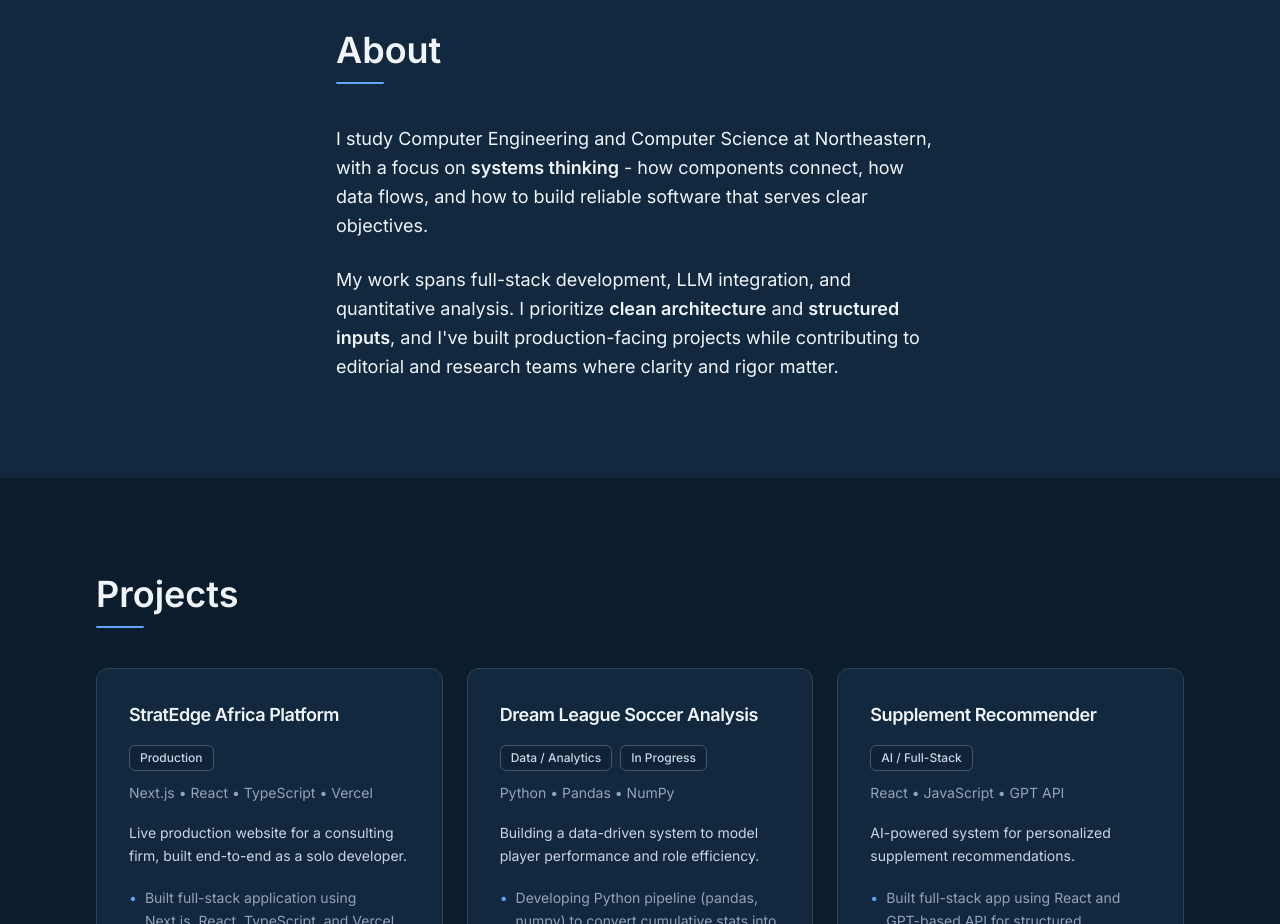
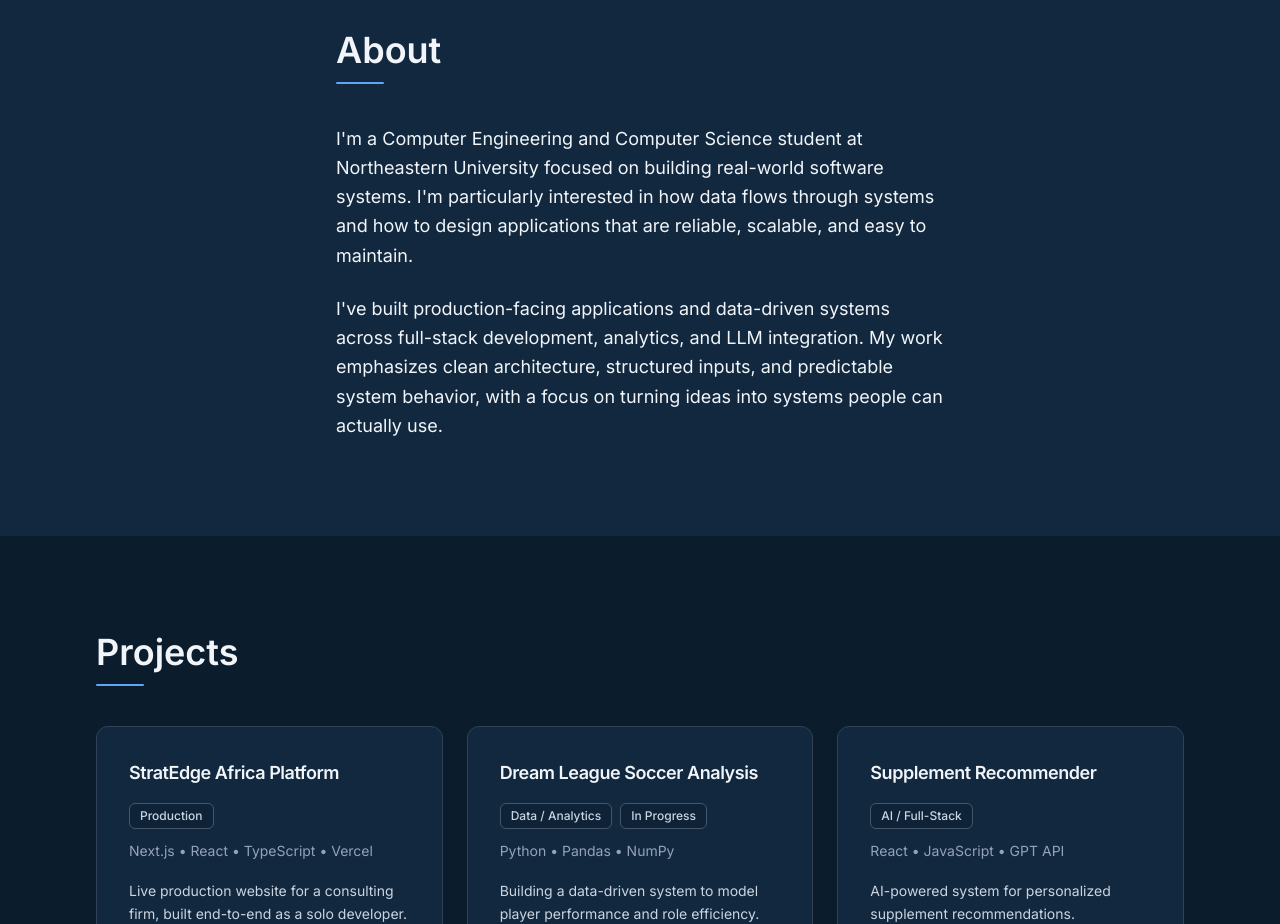
Before and after one commit to Arya85693/Aryamaan-Roy-Choudhury-s-Portfolio-, a Next.js app: page / in a window 1280 px wide. Shown: the part 880-1804 px from the top of the page. Built offline with nearby package versions, Linux system fonts and the light colour scheme.

Commit message:
refine about me section

```diff
--- a/src/app/page.tsx
+++ b/src/app/page.tsx
@@ -272,10 +272,10 @@ export default function Home() {
             <div className="mt-3 w-12 h-0.5 bg-accent rounded-full" />
           </div>
           <p className="text-slate-100 text-lg leading-relaxed mb-6">
-            I study Computer Engineering and Computer Science at Northeastern, with a focus on <strong className="font-semibold text-slate-100">systems thinking</strong> - how components connect, how data flows, and how to build reliable software that serves clear objectives.
+            I&apos;m a Computer Engineering and Computer Science student at Northeastern University focused on building real-world software systems. I&apos;m particularly interested in how data flows through systems and how to design applications that are reliable, scalable, and easy to maintain.
           </p>
           <p className="text-slate-100 text-lg leading-relaxed">
-            My work spans full-stack development, LLM integration, and quantitative analysis. I prioritize <strong className="font-semibold text-slate-100">clean architecture</strong> and <strong className="font-semibold text-slate-100">structured inputs</strong>, and I&apos;ve built production-facing projects while contributing to editorial and research teams where clarity and rigor matter.
+            I&apos;ve built production-facing applications and data-driven systems across full-stack development, analytics, and LLM integration. My work emphasizes clean architecture, structured inputs, and predictable system behavior, with a focus on turning ideas into systems people can actually use.
           </p>
         </div>
       </section>
```
